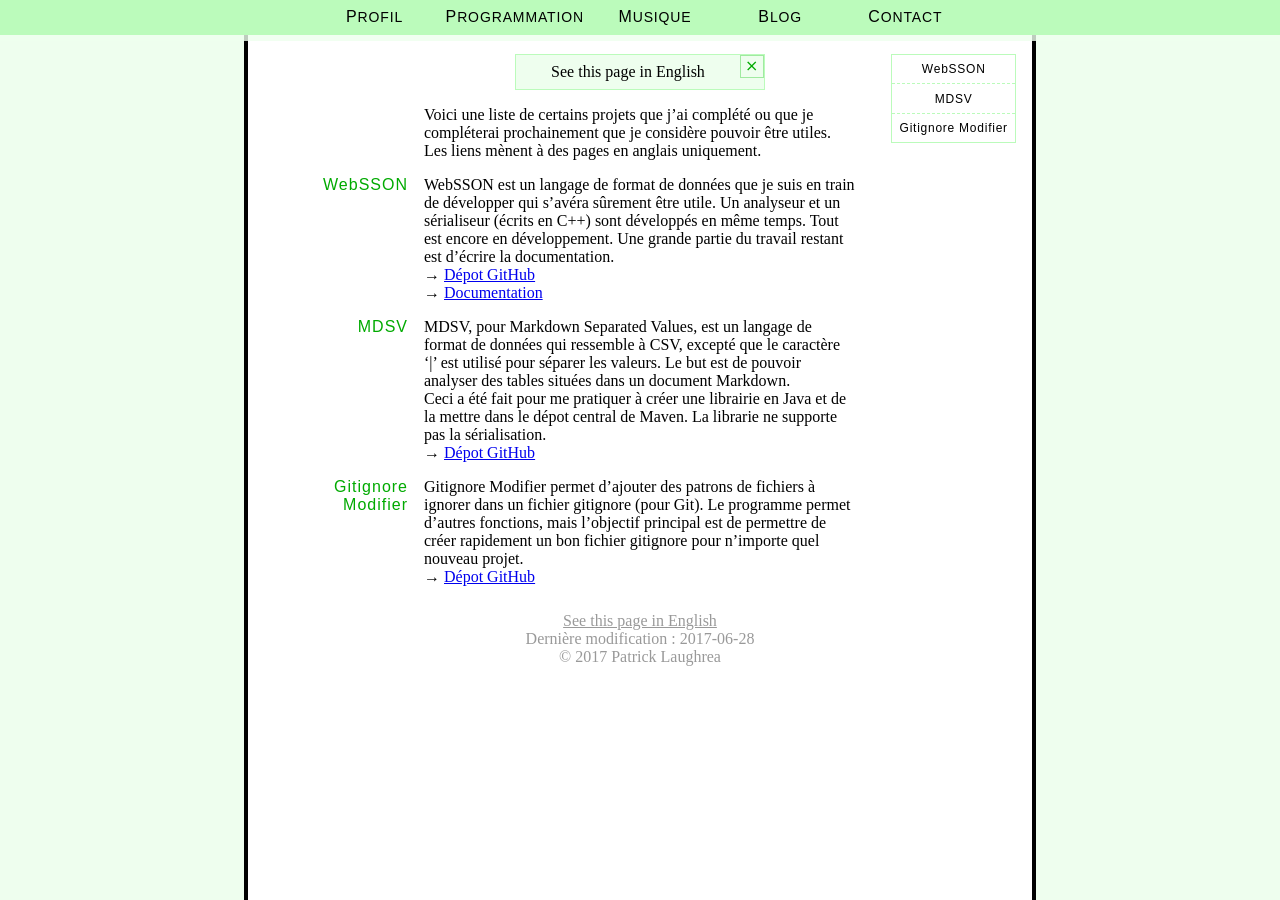
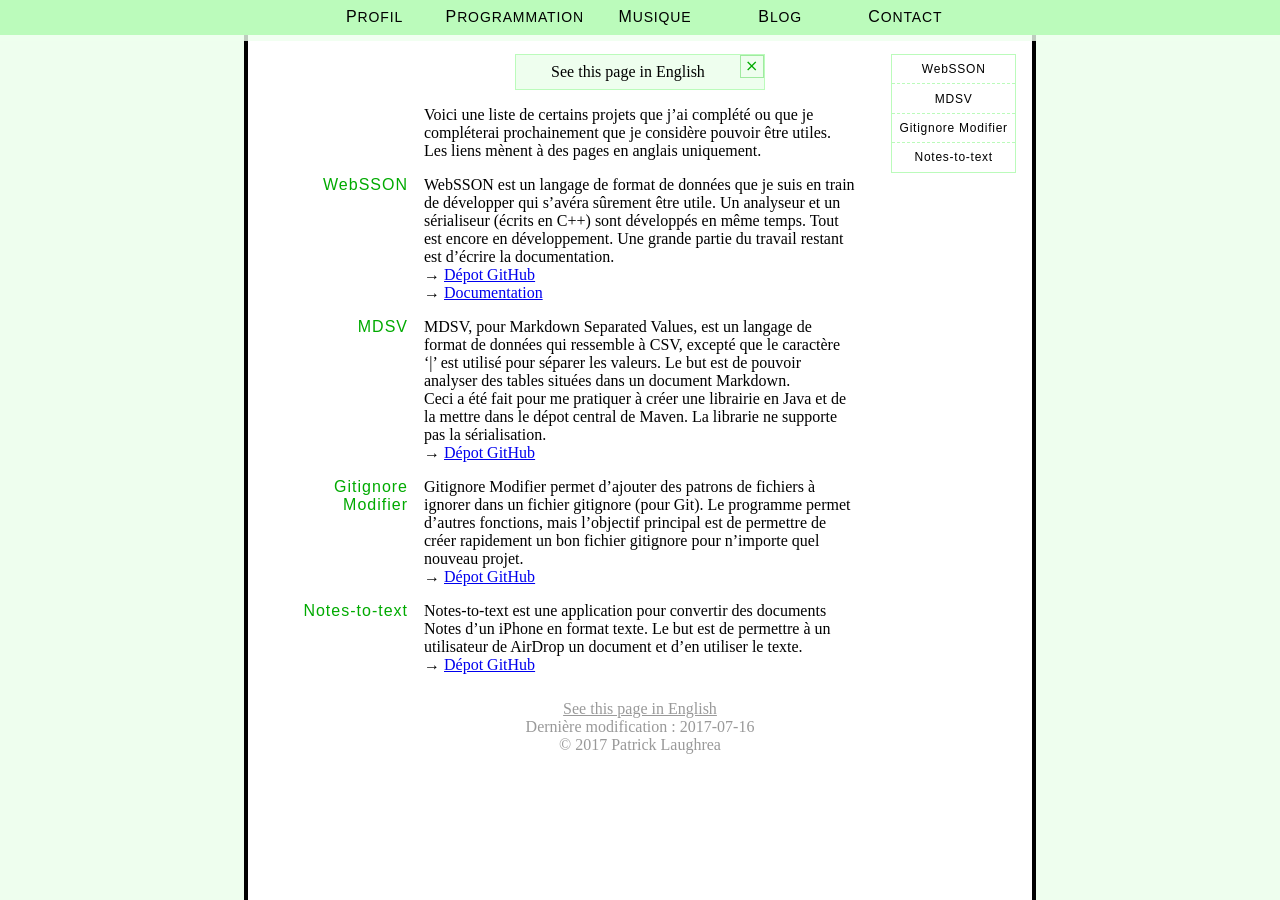
Before and after one commit to Pat-Laugh/pat-laugh.github.io, a Jekyll site: the page built from fr/programming.html, in a window 1280 px wide. Built offline with Jekyll 4.4.1, drawn with Linux system fonts in a browser that asks for light colours.

Commit message:
Add info about notes-to-text

```diff
--- a/fr/programming.html
+++ b/fr/programming.html
@@ -2,7 +2,7 @@
 layout: fr/default
 title: Programmation
 link: programming
-last_modif: 2017-06-28
+last_modif: 2017-07-16
 permalink: /fr/programmation
 redirect_from: [/fr/programming, /programmation]
 quick_list:
@@ -10,6 +10,7 @@ quick_list:
  -  WebSSON
  -  MDSV
  -  Gitignore Modifier
+ -  Notes-to-text
 content_list:
  - >
     Voici une liste de certains projets que j'ai complété ou que je compléterai
@@ -39,4 +40,9 @@ content_list:
     mais l'objectif principal est de permettre de créer rapidement un bon
     fichier gitignore pour n'importe quel nouveau projet.
     <span class="quick-link"><a href="https://github.com/pat-laugh/gitignore-modifier">Dépot GitHub</a></span>
+ - >
+    Notes-to-text est une application pour convertir des documents Notes d'un
+    iPhone en format texte. Le but est de permettre à un utilisateur de AirDrop
+    un document et d'en utiliser le texte.
+    <span class="quick-link"><a href="https://github.com/pat-laugh/notes-to-text">Dépot GitHub</a></span>
 ---
```
Also changed, not shown: en/programming.html (+6 -1 lines).
